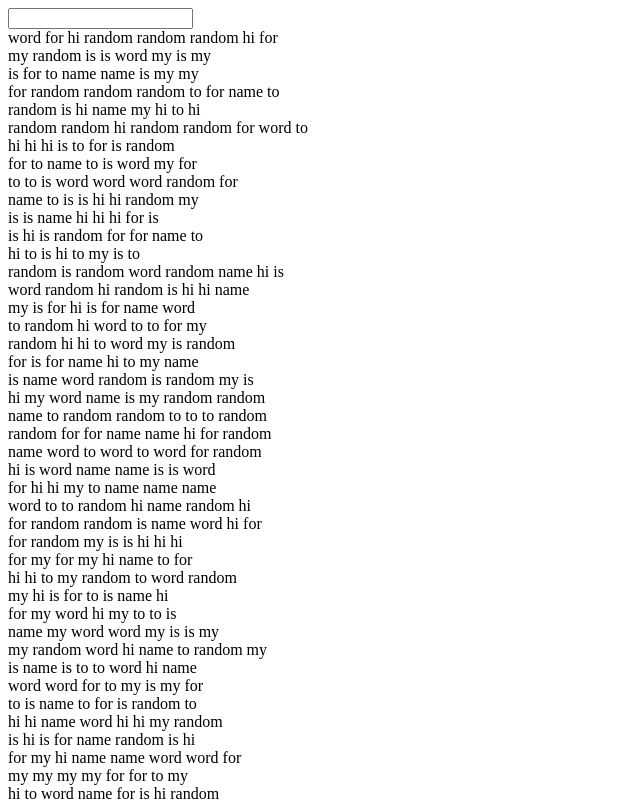
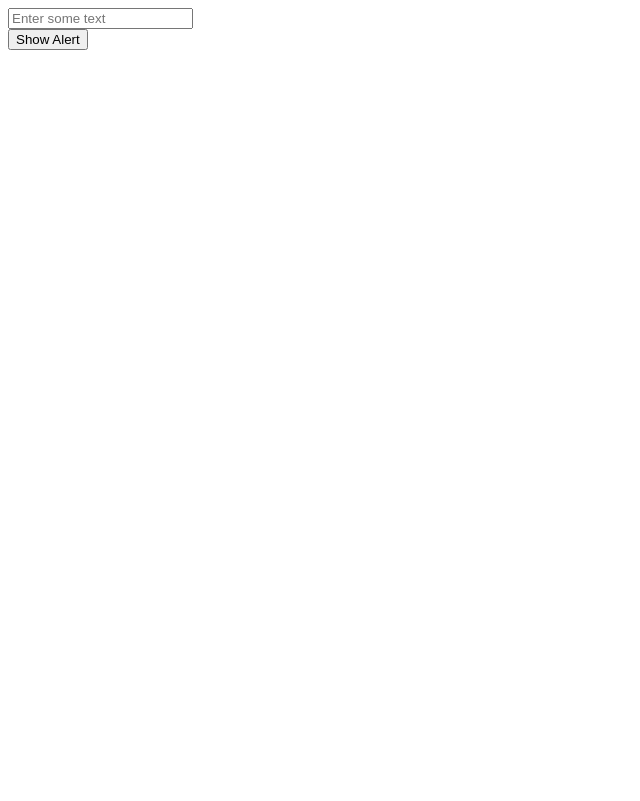
Before and after one commit to Tanujarora100/Harkirat-Assignments, a React (Vite) app: page / in a window 1280 px wide. Shown: the top 801 px of the page, without its empty margins (0-640 px from the left). Built offline with nearby package versions, Linux system fonts and the light colour scheme.

Commit message:
useCallback assignments added

```diff
--- a/src/App.tsx
+++ b/src/App.tsx
@@ -1,8 +1,8 @@
 import './App.css';
 
 
+import Assignment2 from "./useCallBack/Assignment2.tsx";
 
-import Assignment2 from "./useMemo/Assignment2.tsx";
 
 function App() {
 
--- a/src/main.tsx
+++ b/src/main.tsx
@@ -1,10 +1,9 @@
-import React from 'react'
+
 import ReactDOM from 'react-dom/client'
 import App from './App.tsx'
 import './index.css'
 
 ReactDOM.createRoot(document.getElementById('root')!).render(
-  <React.StrictMode>
     <App />
-  </React.StrictMode>,
+
 )
--- /dev/null
+++ b/src/useCallBack/Assignment2.tsx
@@ -0,0 +1,52 @@
+import React, {useState, useCallback} from 'react';
+
+// Create a component with a text input field and a button. The goal is to display an alert with the text entered when the button is clicked. Use useCallback to memoize the event handler function that triggers the alert, ensuring it's not recreated on every render.
+// Currently we only have inputText as a state variable and hence you might not see the benefits of
+// useCallback. We're also not passing it down to another component as a prop which is another reason for you to not see it's benefits immedietely.
+type ShowAlertButtonProps = {
+    showAlert: () => void;
+}
+
+export function Assignment2() {
+    const [inputText, setInputText] = useState<string>('');
+
+    // Your code starts here
+
+    // // eslint-disable-next-line @typescript-eslint/no-unused-vars
+    // function withoutCallBack():void{
+    //     alert(inputText);
+    // }
+
+    const showAlert = useCallback(() => {
+            alert(inputText);
+
+    }, [inputText]);
+
+    // Your code ends here
+
+    return (
+        <div>
+            <input
+                type="text"
+                value={inputText}
+                onChange={(e) => setInputText(e.target.value)}
+                placeholder="Enter some text"
+            />
+            <ShowAlertButton showAlert={showAlert}/>
+        </div>
+    );
+}
+
+
+const ShowAlertButton: React.FC<ShowAlertButtonProps> = ({showAlert}) => {
+    console.log("ShowAlertButton")
+    return (
+
+        <div>
+            {/*{console.log('child rendered')}*/}
+            <button onClick={showAlert}>Show Alert</button>
+        </div>
+    );
+};
+
+export default Assignment2;
--- a/src/useMemo/Assignment3.tsx
+++ b/src/useMemo/Assignment3.tsx
@@ -9,6 +9,7 @@ interface Item {
 }
 
 export const Assignment3: React.FC = () => {
+    // eslint-disable-next-line @typescript-eslint/no-unused-vars
     const [items, setItems] = useState<Item[]>([
         {name: 'Chocolates', value: 10},
         {name: 'Chips', value: 20},
```
Also changed, not shown: src/useCallBack/Assignment1.tsx (added, +36 -0 lines).
